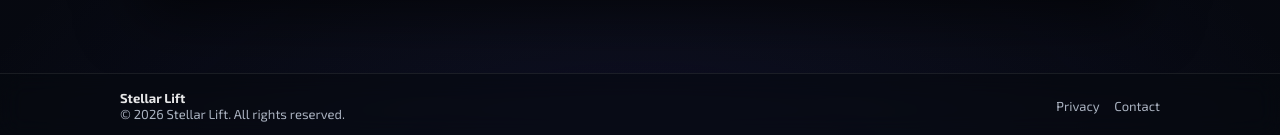
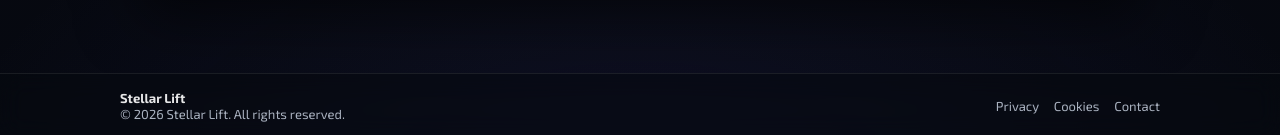
Before and after one commit to AntczakEI/stellarlift-blog, a Jekyll site: the page built from index.html, in a window 1280 px wide and 932 px high. Shown: the part 794-929 px from the top of the window. Built offline with Jekyll 4.4.1, drawn with Linux system fonts in a browser that asks for light colours.

Commit message:
Update default.html

```diff
--- a/_layouts/default.html
+++ b/_layouts/default.html
@@ -61,8 +61,10 @@
         <div>© <span id="year"></span> Stellar Lift. All rights reserved.</div>
       </div>
       <div class="footer-right">
-        <a href="{{ "/privacy/" | relative_url }}">Privacy</a>
+       <a href="{{ "/privacy/" | relative_url }}">Privacy</a>
+        <a href="{{ "/cookies/" | relative_url }}">Cookies</a>
         <a href="{{ "/contact/" | relative_url }}">Contact</a>
+
       </div>
     </div>
   </footer>
```
